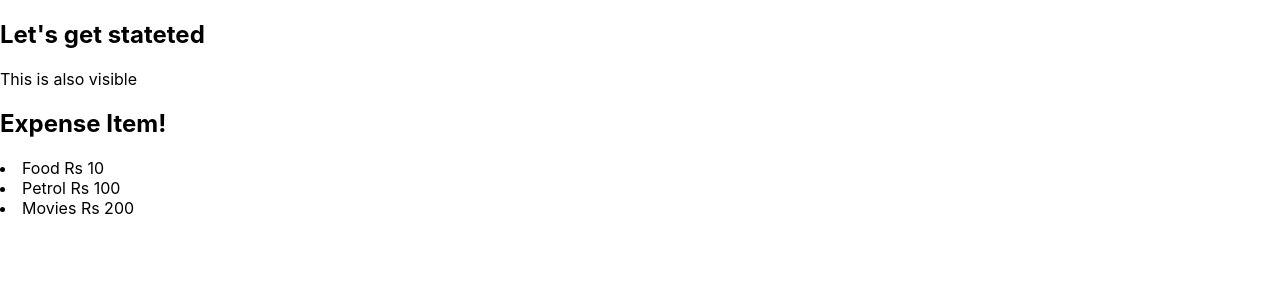
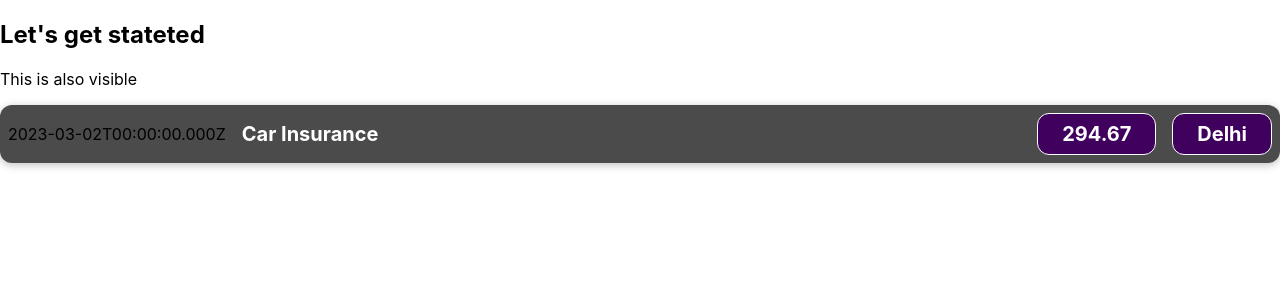
Before and after one commit to PakeezaFatma/react-complete-guide, a React (Create React App) app: page / in a window 1280 px wide. Shown: the top 300 px of the page. Built offline with nearby package versions, Linux system fonts and the light colour scheme.

Commit message:
LocationOfExpenditur

```diff
--- /dev/null
+++ b/src/component/ExpenseItem.css
@@ -0,0 +1,56 @@
+.expense-item {
+    display: flex;
+    justify-content: space-between;
+    align-items: center;
+    box-shadow: 0 2px 8px rgba(0, 0, 0, 0.25);
+    padding: 0.5rem;
+    margin: 1rem 0;
+    border-radius: 12px;
+    background-color: #4b4b4b;
+  }
+
+  .expense-item__description {
+    display: flex;
+    flex-direction: column;
+    gap: 1rem;
+    align-items: flex-end;
+    flex-flow: column-reverse;
+    justify-content: flex-start;
+    flex: 1;
+  }
+
+  .expense-item h2 {
+    color: #3a3a3a;
+    font-size: 1rem;
+    flex: 1;
+    margin: 0 1rem;
+    color: white;
+  }
+
+  .expense-item__price {
+    font-size: 1rem;
+    font-weight: bold;
+    color: white;
+    background-color: #40005d;
+    border: 1px solid white;
+    padding: 0.5rem;
+    border-radius: 12px;
+  }
+
+  @media (min-width: 580px) {
+    .expense-item__description {
+      flex-direction: row;
+      align-items: center;
+      justify-content: flex-start;
+      flex: 1;
+    }
+
+    .expense-item__description h2 {
+      font-size: 1.25rem;
+    }
+
+    .expense-item__price {
+      font-size: 1.25rem;
+      padding: 0.5rem 1.5rem;
+    }
+  }
--- a/src/component/ExpenseItem.js
+++ b/src/component/ExpenseItem.js
@@ -1,13 +1,22 @@
-
+import './ExpenseItem.css';
 
 function ExpenseItem()
 {
-    return<div>
-        <h2> Expense Item!</h2>
-        <li> Food Rs 10</li>
-        <li> Petrol Rs 100</li>
-        <li> Movies Rs 200</li>
-    </div>
+    const expenseDate = new Date(2023,2,2);
+    const expenseTitle = 'Car Insurance';
+    const expenseAmount = 294.67
+    const expenditure='Delhi'
+    return (
+        <div className="expense-item">
+            <div>{expenseDate.toISOString()}</div>
+            <div className="expense-item__description">
+                <h2>{expenseTitle}</h2>
+                <div className="expense-item__price">{expenseAmount}</div>
+                <div className='expense-item__price'>{expenditure}</div>
+            </div>
+
+        </div>
+    );
 
 }
 export default ExpenseItem;
```
